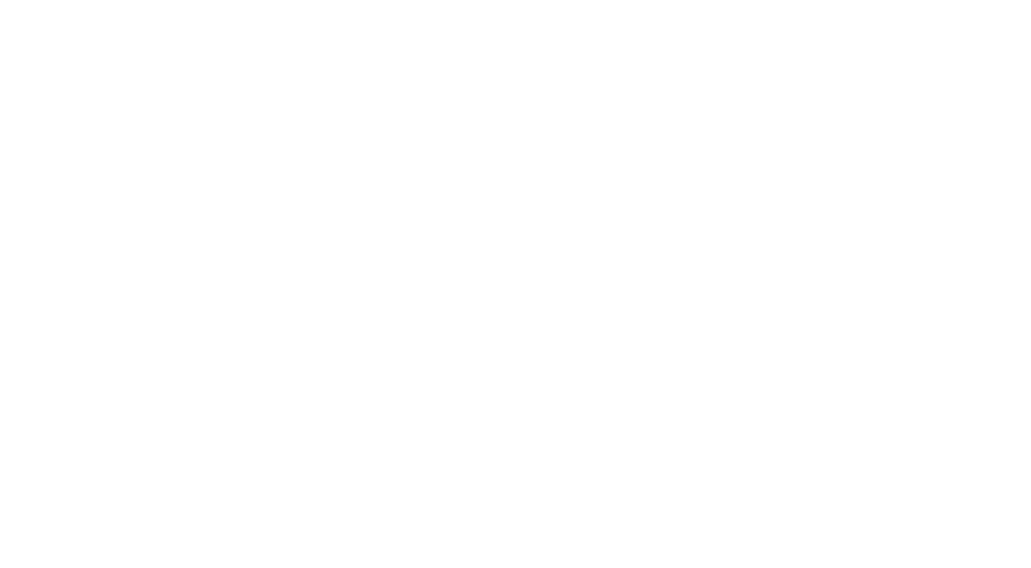
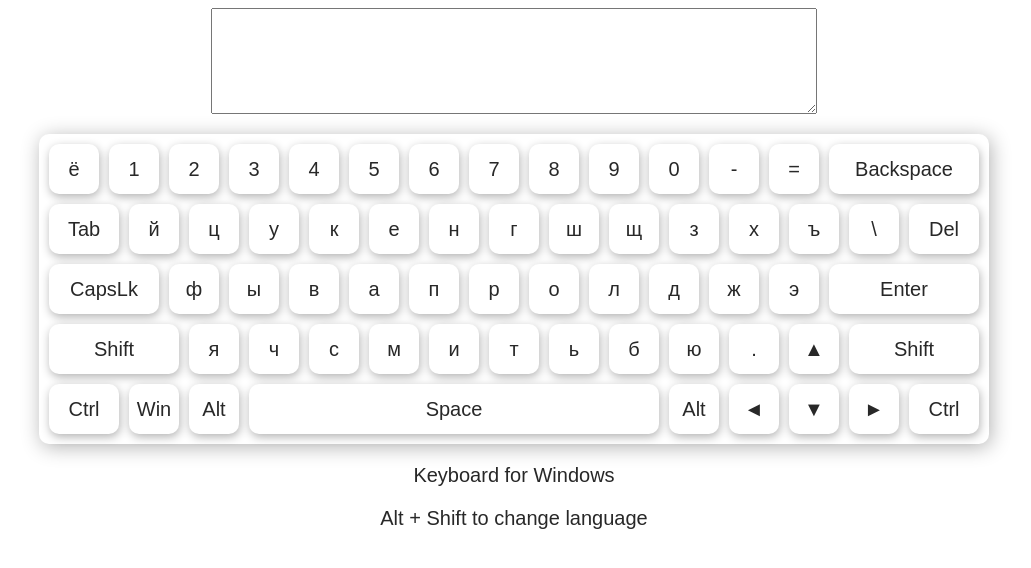
Before and after one commit to Verbena336/Virtual-Keyboard, a website with bundled scripts: page index.html in a window 1280 px wide. Shown: the whole page, without its empty margins (126-1157 px from the left). Built offline with nearby package versions, Linux system fonts and the light colour scheme.

Commit message:
feat: add keyboard generation function

```diff
--- /dev/null
+++ b/js/keyboard.js
@@ -0,0 +1,25 @@
+/* eslint-disable import/extensions */
+import createElem from './createElem.js';
+
+export default class Keyboard {
+  constructor(keyboardArr) {
+    this.keyboardArr = keyboardArr;
+  }
+
+  generateKb(lang) {
+    this.lang = lang;
+    this.wrapper = createElem('div', ['wrapper']);
+    this.textarea = createElem('textarea', ['textarea'], null, this.wrapper);
+    this.keyboard = createElem('div', ['keyboard'], null, this.wrapper);
+    this.keyboardArr.forEach((row) => {
+      this.row = createElem('div', ['keyboard__row'], null, this.keyboard);
+      row.forEach((item) => {
+        createElem('div', ['keyboard__key', item], lang.find((buttonKey) => buttonKey.key === item).letter, this.row);
+      });
+    });
+    this.system = createElem('span', ['system'], 'Keyboard for Windows', this.wrapper);
+    this.languageInfo = createElem('span', ['language-info'], 'Alt + Shift to change language', this.wrapper);
+    document.body.prepend(this.wrapper);
+    return this;
+  }
+}
--- a/js/script.js
+++ b/js/script.js
@@ -1,3 +1,12 @@
 /* eslint-disable import/extensions */
 import ru from './languages/ru.js';
 import en from './languages/en.js';
+import Keyboard from './keyboard.js';
+
+const keyboardArr = [['Backquote', 'Digit1', 'Digit2', 'Digit3', 'Digit4', 'Digit5', 'Digit6', 'Digit7', 'Digit8', 'Digit9', 'Digit0', 'Minus', 'Equal', 'Backspace'],
+  ['Tab', 'KeyQ', 'KeyW', 'KeyE', 'KeyR', 'KeyT', 'KeyY', 'KeyU', 'KeyI', 'KeyO', 'KeyP', 'BracketLeft', 'BracketRight', 'Backslash', 'Delete'],
+  ['CapsLock', 'KeyA', 'KeyS', 'KeyD', 'KeyF', 'KeyG', 'KeyH', 'KeyJ', 'KeyK', 'KeyL', 'Semicolon', 'Quote', 'Enter'],
+  ['ShiftLeft', 'KeyZ', 'KeyX', 'KeyC', 'KeyV', 'KeyB', 'KeyN', 'KeyM', 'Comma', 'Period', 'Slash', 'ArrowUp', 'ShiftRight'],
+  ['ControlLeft', 'MetaLeft', 'AltLeft', 'Space', 'AltRight', 'ArrowLeft', 'ArrowDown', 'ArrowRight', 'ControlRight']];
+
+new Keyboard(keyboardArr).generateKb(ru);
--- a/styles/style.css
+++ b/styles/style.css
@@ -46,7 +46,7 @@ body {
    gap: 10px;
 }
 
-.key {
+.keyboard__key {
    position: relative;
    display: flex;
    justify-content: center;
@@ -61,11 +61,11 @@ body {
    box-shadow: 1px 3px 10px rgba(0, 0, 0, 0.3);
 }
 
-.key:hover {
+.keyboard__key:hover {
    background-color: var(--color-hover);
 }
 
-.key:active {
+.keyboard__key:active {
    top: 2px;
    box-shadow: 1px 3px 10px rgba(0, 0, 0, 0.3) inset;
    background-color: var(--color-active);
```
